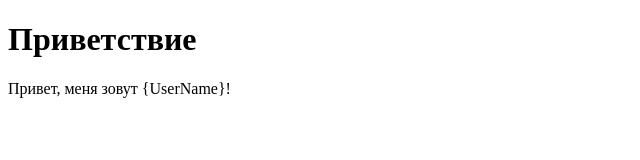
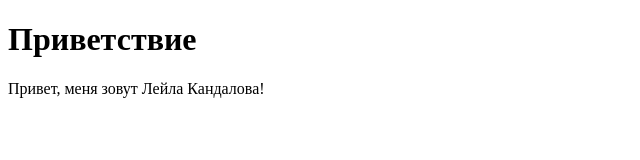
Before and after one commit to trpo-moais-2017/test-drive, a plain HTML site: page index.html in a window 1280 px wide. Shown: the full height of the page, 0-640 px from the left. Drawn offline with Linux system fonts and the light colour scheme.

Commit message:
Added my name

```diff
--- a/index.html
+++ b/index.html
@@ -7,7 +7,7 @@
 <body>
 	<h1>Приветствие</h1>
 	<p>
-		Привет, меня зовут {UserName}!
+		Привет, меня зовут Лейла Кандалова!
 	</p>
 </body>
 </html>
```
